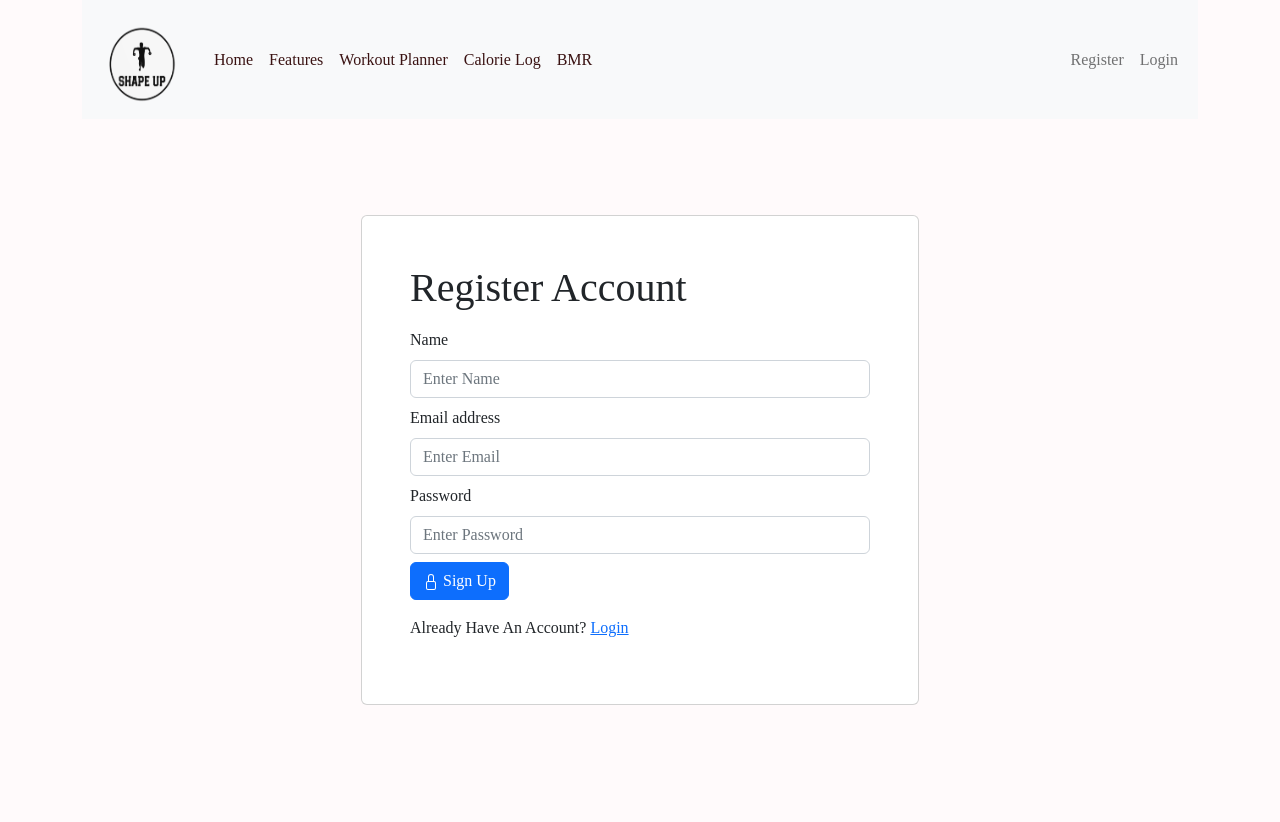
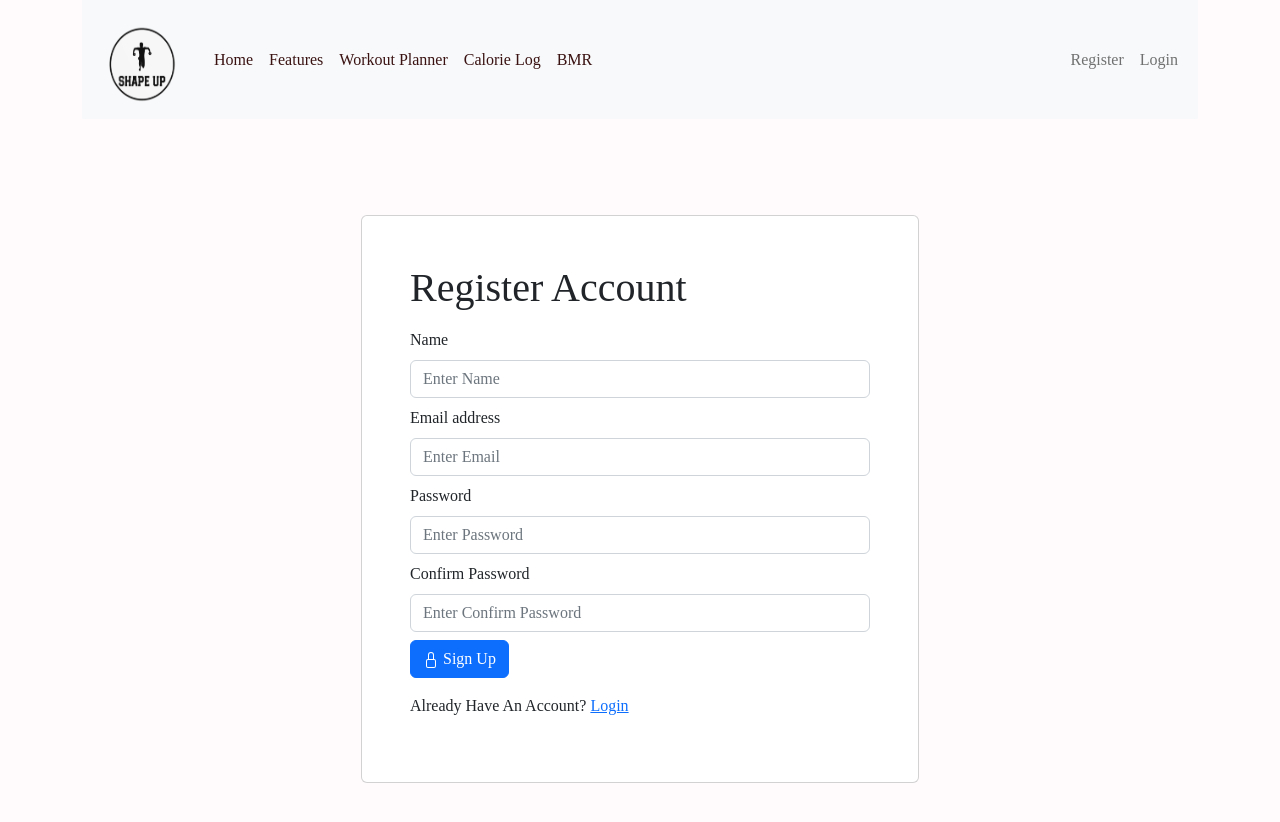
Before and after one commit to Shape-Up-NZ/shape-up-app, a React (Create React App) app in the folder frontend/: page /pages/register in a window 1280 px wide. Shown: the top 822 px of the page. Before the commit the page ends 800 px from the top, so only its background shows below. Built offline with nearby package versions, Linux system fonts and the light colour scheme.

Commit message:
Register Functionality

```diff
--- a/frontend/src/pages/Register.js
+++ b/frontend/src/pages/Register.js
@@ -1,9 +1,14 @@
 import React from "react";
-import { useState } from "react";
-import { Link } from "react-router-dom";
+import { useState, useEffect } from "react";
+import { Link, useNavigate } from "react-router-dom";
 import { Container, Form, Button, Row, Col } from "react-bootstrap";
 import { BsEnvelope, BsLock } from "react-icons/bs";
+import { useDispatch, useSelector } from "react-redux";
 import FormContainer from "../components/FormContainer";
+import { useRegisterMutation } from "../slices/usersApiSlice";
+import { setCredentials } from "../slices/authSlice";
+import { toast } from "react-toastify";
+import Loader from "../components/Loader";
 
 const Register = () => {
   const [name, setName] = useState("");
@@ -11,9 +16,33 @@ const Register = () => {
   const [password, setPassword] = useState("");
   const [confirmPassword, setConfirmPassword] = useState("");
 
+  const dispatch = useDispatch();
+  const navigate = useNavigate();
+
+  const [register, { isLoading }] = useRegisterMutation();
+
+  const { userInfo } = useSelector((state) => state.auth);
+
+  useEffect(() => {
+    if (userInfo) {
+      navigate("/");
+    }
+  }, [navigate, userInfo]);
+
   const submitHandler = async (e) => {
     e.preventDefault();
-    console.log("Submit");
+    if (password !== confirmPassword) {
+      toast.error("Password do not match");
+    } else {
+      try {
+        const res = await register({ name, email, password }).unwrap();
+        dispatch(setCredentials({ ...res }));
+        navigate("/");
+        toast.success("Register Successfully!");
+      } catch (err) {
+        toast.error(err.data.message || err.error);
+      }
+    }
   };
 
   return (
@@ -47,9 +76,21 @@ const Register = () => {
               type="password"
               placeholder="Enter Password"
               value={password}
-              onChange={(e) => setEmail(e.target.value)}
+              onChange={(e) => setPassword(e.target.value)}
             />
           </Form.Group>
+
+          <Form.Group controlId="confirmPassword" className="mb-2">
+            <Form.Label>Confirm Password</Form.Label>
+            <Form.Control
+              type="password"
+              placeholder="Enter Confirm Password"
+              value={confirmPassword}
+              onChange={(e) => setConfirmPassword(e.target.value)}
+            ></Form.Control>
+          </Form.Group>
+
+          {isLoading && <Loader />}
 
           <Button variant="primary" type="submit">
             <BsLock /> Sign Up
@@ -60,7 +101,6 @@ const Register = () => {
               Already Have An Account? <Link to="/pages/login">Login</Link>
             </Col>
           </Row>
-
         </Form>
       </FormContainer>
     </div>
```
